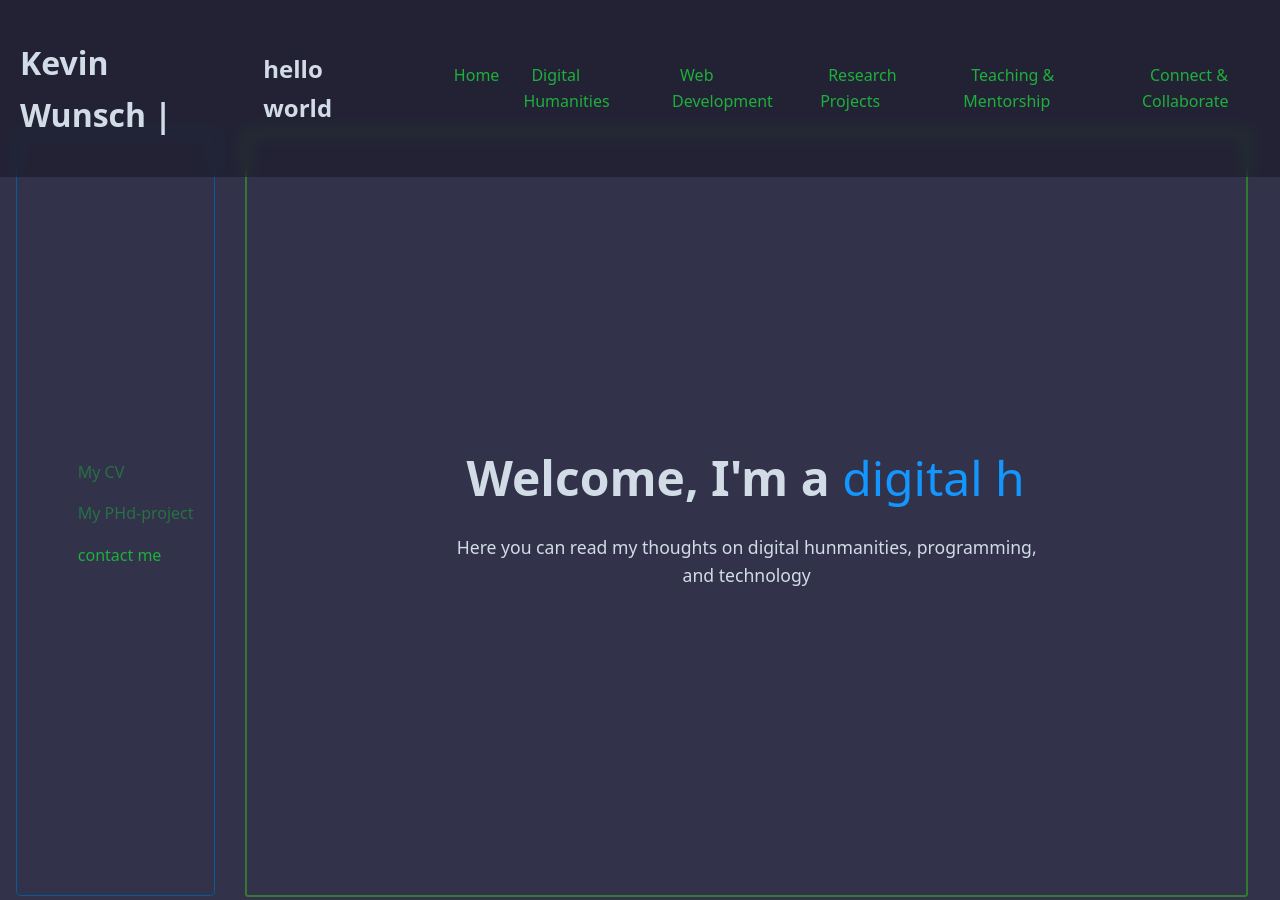
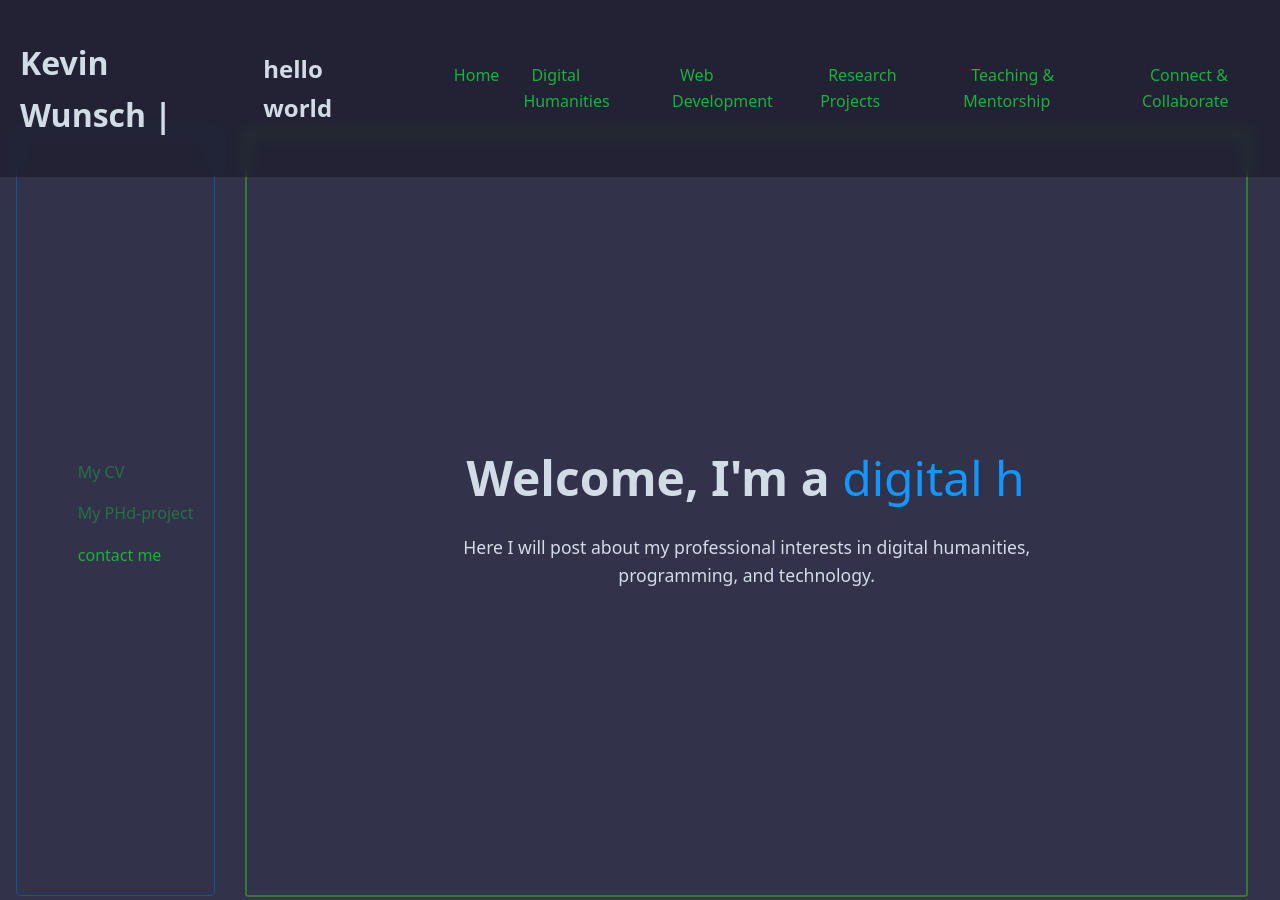
Before and after one commit to WunschK/personal-website, a Jekyll site: the page built from index.html, in a window 1280 px wide and 900 px high. Built offline with Jekyll 4.4.1, drawn with Linux system fonts in a browser that asks for light colours.

Commit message:
update tagline so that people do not wonder why nothing is there

```diff
--- a/index.html
+++ b/index.html
@@ -4,7 +4,7 @@ layout: default
 
         <section class="intro active" data-index="0" id="0">
             <h1>Welcome, I'm a <span id="typewriter">historian</span></h1>
-            <p>Here you can read my thoughts on digital hunmanities, programming, and technology</p>
+            <p>Here I will post about my professional interests in digital humanities, programming, and technology.</p>
         </section>
         <section class="intro" data-index="1" id="1">
             <h2>Digital Humanities</h2>
```
